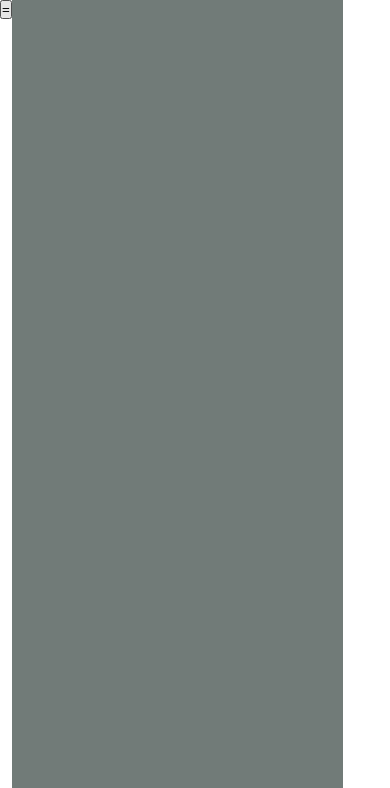
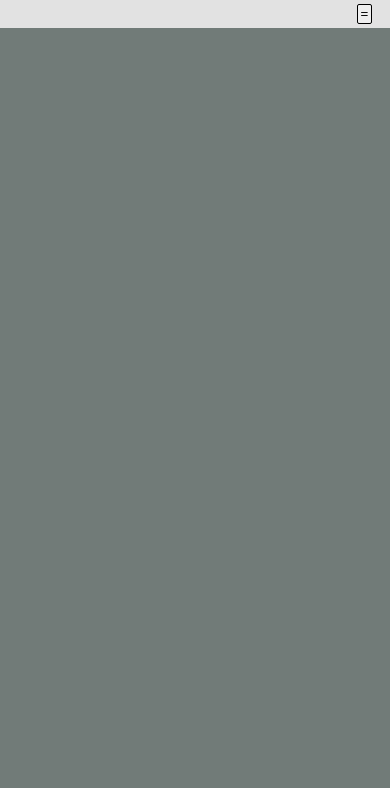
Before and after one commit to D4NIL122IQ/TOP-To-Do-Liste, a website built with webpack: page dist/index.html in a window 390 px wide. Shown: the top 788 px of the page. Built offline with nearby package versions, Linux system fonts and the light colour scheme.

Commit message:
responsive menu

```diff
--- a/src/styleGeneral.css
+++ b/src/styleGeneral.css
@@ -14,7 +14,6 @@ section{
 
 aside{
     width: 15vw;
-
     padding: 20px;
     gap: 10px;
     background-color: #e2e2e2;
@@ -105,11 +104,34 @@ footer>a{
 
 
 @media screen and (max-width:600px) {
+    section{
+        flex-direction: column;
+    }
     aside{
         display: none;
+        width: 100vw;
+        height: 200px;
+        overflow-y: auto;
     }
     .menuButton{
-        display: inline;
+        height: 30px;
+        display: flex;
+        justify-content: end;
+        align-items: center;
+        padding: 1px 13px 1px 20px;
+        background-color: #e2e2e2;
 
     }
+    .menuButton>button{
+        width: 15px;
+        height: 20px;
+        border-radius: 2px;
+        border: 1px solid black;
+        margin-right: 5px;
+    }
+    .containerTodo{
+        width: 100vw;
+        height: 100vh;
+    }
+
 }
```
